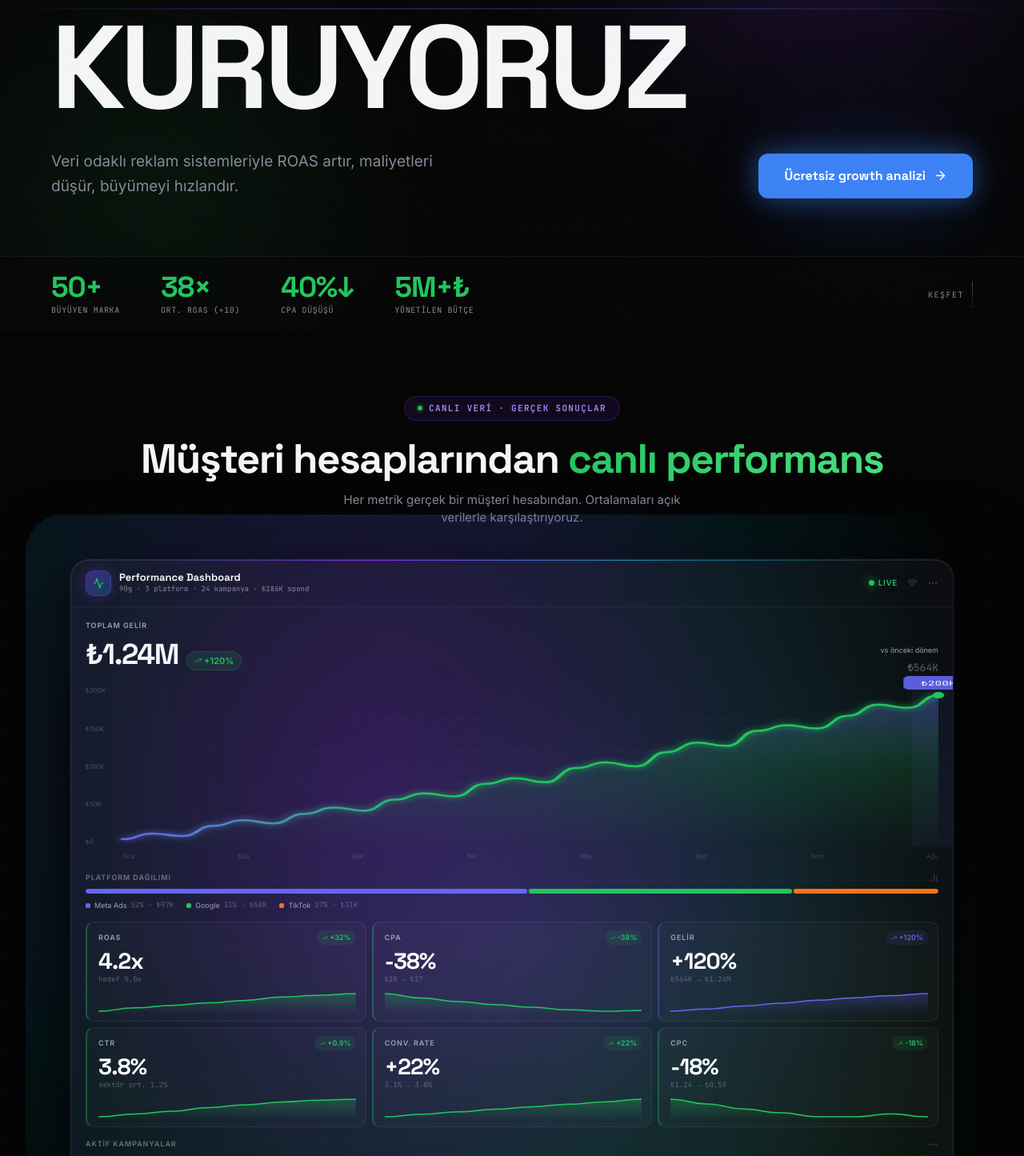
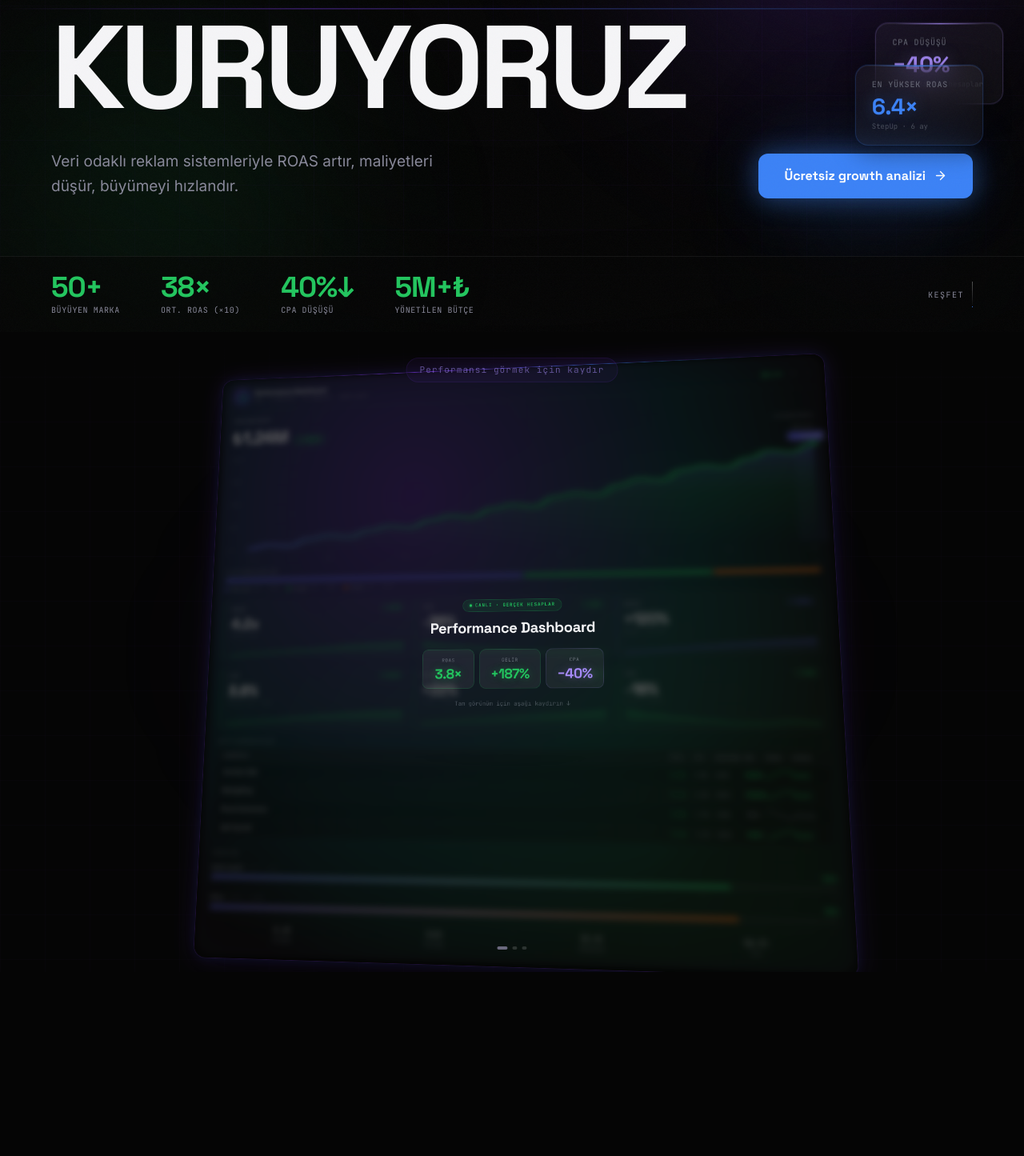
Before and after one commit to yavfur/ajans-site, a Next.js app: page / in a window 1280 px wide. Shown: the part 385-1830 px from the top of the page at 80% size. Built offline with nearby package versions, Linux system fonts and the light colour scheme.

Commit message:
feat: floating UI cards on hero, 3-stage sticky scroll dashboard reveal

```diff
--- a/components/DataReveal.tsx
+++ b/components/DataReveal.tsx
@@ -1,182 +1,291 @@
 "use client";
 
 import { useRef } from "react";
-import { motion, useScroll, useTransform } from "framer-motion";
+import {
+  motion,
+  useScroll,
+  useTransform,
+  useSpring,
+  MotionValue,
+} from "framer-motion";
 import KpiDashboard from "@/components/KpiDashboard";
 
+/* ── Preview overlay — shown when card is small (phase 1) ── */
+function PreviewOverlay({ opacity }: { opacity: MotionValue<number> }) {
+  const PREVIEW = [
+    { label: "ROAS",    value: "3.8×",  accent: "#22C55E" },
+    { label: "Gelir",   value: "+187%", accent: "#22C55E" },
+    { label: "CPA",     value: "−40%",  accent: "#A78BFA" },
+  ];
+
+  return (
+    <motion.div
+      style={{
+        position: "absolute",
+        inset: 0,
+        display: "flex",
+        flexDirection: "column",
+        alignItems: "center",
+        justifyContent: "center",
+        gap: "12px",
+        zIndex: 10,
+        opacity,
+        pointerEvents: "none",
+        padding: "24px",
+      }}
+    >
+      {/* Header */}
+      <div style={{ textAlign: "center", marginBottom: "8px" }}>
+        <div style={{
+          display: "inline-flex", alignItems: "center", gap: "6px",
+          padding: "4px 12px", borderRadius: "99px",
+          background: "rgba(34,197,94,0.1)", border: "1px solid rgba(34,197,94,0.2)",
+          marginBottom: "10px",
+        }}>
+          <span style={{
+            width: "5px", height: "5px", borderRadius: "50%",
+            background: "#22C55E", display: "inline-block",
+            boxShadow: "0 0 6px rgba(34,197,94,0.8)",
+            animation: "pulse-dot 1.4s ease-in-out infinite",
+          }} />
+          <span style={{
+            fontSize: "9px", fontWeight: 700, color: "#22C55E",
+            letterSpacing: "0.14em", textTransform: "uppercase",
+            fontFamily: "var(--font-mono)",
+          }}>Canlı · Gerçek Hesaplar</span>
+        </div>
+        <div style={{
+          fontSize: "clamp(18px,2.5vw,28px)", fontWeight: 800,
+          color: "#F5F5F7", fontFamily: "var(--font-heading)",
+          letterSpacing: "-0.02em",
+        }}>
+          Performance Dashboard
+        </div>
+      </div>
+
+      {/* KPI chips */}
+      <div style={{ display: "flex", gap: "10px", flexWrap: "wrap", justifyContent: "center" }}>
+        {PREVIEW.map((kpi) => (
+          <div key={kpi.label} style={{
+            background: "rgba(255,255,255,0.06)",
+            border: `1px solid ${kpi.accent}30`,
+            borderRadius: "12px",
+            padding: "14px 20px",
+            textAlign: "center",
+            minWidth: "100px",
+          }}>
+            <div style={{
+              fontSize: "9px", color: "rgba(156,163,175,0.6)",
+              fontFamily: "var(--font-mono)", letterSpacing: "0.1em",
+              textTransform: "uppercase", marginBottom: "6px",
+            }}>
+              {kpi.label}
+            </div>
+            <div style={{
+              fontSize: "26px", fontWeight: 800,
+              color: kpi.accent, fontFamily: "var(--font-heading)",
+              letterSpacing: "-0.03em", lineHeight: 1,
+              textShadow: `0 0 16px ${kpi.accent}60`,
+            }}>
+              {kpi.value}
+            </div>
+          </div>
+        ))}
+      </div>
+
+      <div style={{
+        fontSize: "11px", color: "rgba(156,163,175,0.4)",
+        fontFamily: "var(--font-mono)", marginTop: "8px",
+      }}>
+        Tam görünüm için aşağı kaydırın ↓
+      </div>
+    </motion.div>
+  );
+}
+
 export default function DataReveal() {
-  const ref = useRef<HTMLDivElement>(null);
+  const containerRef = useRef<HTMLDivElement>(null);
   const { scrollYProgress } = useScroll({
-    target: ref,
-    offset: ["start end", "center center"],
+    target: containerRef,
+    offset: ["start start", "end end"],
   });
 
-  const opacity = useTransform(scrollYProgress, [0, 0.4], [0, 1]);
-  const scale = useTransform(scrollYProgress, [0, 0.6], [0.88, 1]);
-  const y = useTransform(scrollYProgress, [0, 0.6], [60, 0]);
+  // Spring smoothing for all transforms
+  const smooth = { stiffness: 80, damping: 20 };
+  const sp = useSpring(scrollYProgress, smooth);
+
+  // Phase 1 (0–30%): small tilted card
+  // Phase 2 (30–70%): expanding, straightening
+  // Phase 3 (70–100%): full screen
+
+  const scale      = useTransform(sp, [0, 0.5, 1], [0.62, 0.84, 1]);
+  const borderRadius = useTransform(sp, [0, 0.7, 1], [24, 12, 0]);
+  const rotateX    = useTransform(sp, [0, 0.4], [8, 0]);
+  const rotateY    = useTransform(sp, [0, 0.4], [-6, 0]);
+  const glow       = useTransform(sp, [0, 0.5, 1], [0.3, 0.7, 0]);
+
+  // Overlay: visible in phase 1, fades out through phase 2
+  const previewOpacity = useTransform(sp, [0, 0.35, 0.55], [1, 1, 0]);
+  // Dashboard: blurred in phase 1, clear by phase 2
+  const dashBlur   = useTransform(sp, [0, 0.45], [8, 0]);
+  const dashOpacity = useTransform(sp, [0, 0.25, 0.5], [0.25, 0.6, 1]);
+
+  // Scroll hint arrow fades out
+  const hintOpacity = useTransform(sp, [0, 0.2], [1, 0]);
 
   return (
-    <section
-      ref={ref}
-      style={{
+    /* Sticky container — 280vh creates scroll room */
+    <div
+      ref={containerRef}
+      style={{ height: "280vh", position: "relative" }}
+      className="reveal-container"
+    >
+      {/* Sticky frame */}
+      <div style={{
+        position: "sticky",
+        top: 0,
+        height: "100vh",
+        display: "flex",
+        flexDirection: "column",
+        alignItems: "center",
+        justifyContent: "center",
+        overflow: "hidden",
         background: "#050505",
-        padding: "clamp(60px,10vh,120px) 0 clamp(60px,10vh,120px)",
-        position: "relative",
-        overflow: "hidden",
-      }}
-    >
-      {/* Background */}
-      <div style={{ position: "absolute", inset: 0, pointerEvents: "none" }}>
-        <div
+      }}>
+
+        {/* Background glows */}
+        <div style={{ position: "absolute", inset: 0, pointerEvents: "none" }}>
+          <div style={{
+            position: "absolute", top: "50%", left: "50%",
+            transform: "translate(-50%,-50%)",
+            width: "900px", height: "600px",
+            background: "radial-gradient(ellipse, rgba(124,58,237,0.14) 0%, transparent 65%)",
+            filter: "blur(80px)",
+          }} />
+          <div className="grid-bg" style={{ position: "absolute", inset: 0, opacity: 0.4 }} />
+          {/* Top fade from hero */}
+          <div style={{
+            position: "absolute", top: 0, left: 0, right: 0, height: "100px",
+            background: "linear-gradient(to bottom, #050505, transparent)",
+          }} />
+        </div>
+
+        {/* Scroll hint — fades out */}
+        <motion.div
           style={{
             position: "absolute",
-            top: "50%",
+            top: "32px",
             left: "50%",
-            transform: "translate(-50%,-50%)",
-            width: "1000px",
-            height: "600px",
-            background:
-              "radial-gradient(ellipse, rgba(124,58,237,0.12) 0%, transparent 65%)",
-            filter: "blur(60px)",
+            transform: "translateX(-50%)",
+            opacity: hintOpacity,
+            zIndex: 20,
+            textAlign: "center",
           }}
-        />
-        <div
-          className="grid-bg"
-          style={{ position: "absolute", inset: 0, opacity: 0.5 }}
-        />
-        {/* Top edge fade */}
-        <div
+        >
+          <div style={{
+            display: "inline-flex", alignItems: "center", gap: "8px",
+            padding: "6px 16px", borderRadius: "99px",
+            background: "rgba(124,58,237,0.1)", border: "1px solid rgba(124,58,237,0.2)",
+          }}>
+            <span style={{
+              fontSize: "11px", color: "#A78BFA",
+              fontFamily: "var(--font-mono)", letterSpacing: "0.1em",
+            }}>
+              Performansı görmek için kaydır
+            </span>
+          </div>
+        </motion.div>
+
+        {/* ── THE EXPANDING CARD ── */}
+        <motion.div
+          style={{
+            width: "100%",
+            maxWidth: "100vw",
+            height: "100%",
+            display: "flex",
+            alignItems: "center",
+            justifyContent: "center",
+            perspective: "1200px",
+          }}
+        >
+          <motion.div
+            style={{
+              width: "100%",
+              maxWidth: "1200px",
+              scale,
+              borderRadius,
+              rotateX,
+              rotateY,
+              transformStyle: "preserve-3d",
+              position: "relative",
+              overflow: "hidden",
+              willChange: "transform",
+              boxShadow: useTransform(
+                glow,
+                (v) => `0 0 ${Math.round(v * 120)}px rgba(124,58,237,${(v * 0.4).toFixed(2)}), 0 0 ${Math.round(v * 60)}px rgba(59,130,246,${(v * 0.2).toFixed(2)}), 0 32px 80px rgba(0,0,0,0.6)`
+              ),
+              border: useTransform(
+                glow,
+                (v) => `1px solid rgba(124,58,237,${(v * 0.5).toFixed(2)})`
+              ),
+              background: "#050505",
+              padding: useTransform(sp, [0, 0.7, 1], ["8px", "4px", "0px"]),
+            }}
+          >
+            {/* Glow border top */}
+            <div style={{
+              position: "absolute", top: 0, left: "10%", right: "10%", height: "1px",
+              background: "linear-gradient(90deg, transparent, rgba(124,58,237,0.7), rgba(59,130,246,0.5), transparent)",
+              zIndex: 5,
+            }} />
+
+            {/* Phase 1: preview overlay */}
+            <PreviewOverlay opacity={previewOpacity} />
+
+            {/* Phase 2-3: actual dashboard, blurred then sharp */}
+            <motion.div
+              style={{
+                opacity: dashOpacity,
+                filter: useTransform(dashBlur, (v) => `blur(${v}px)`),
+              }}
+            >
+              <KpiDashboard />
+            </motion.div>
+          </motion.div>
+        </motion.div>
+
+        {/* Phase-progress dots */}
+        <motion.div
           style={{
             position: "absolute",
-            top: 0,
-            left: 0,
-            right: 0,
-            height: "80px",
-            background: "linear-gradient(to bottom, #050505, transparent)",
+            bottom: "28px",
+            left: "50%",
+            transform: "translateX(-50%)",
+            display: "flex",
+            gap: "6px",
+            alignItems: "center",
+            opacity: useTransform(sp, [0.85, 1], [1, 0]),
           }}
-        />
-        {/* Bottom edge fade */}
-        <div
-          style={{
-            position: "absolute",
-            bottom: 0,
-            left: 0,
-            right: 0,
-            height: "80px",
-            background: "linear-gradient(to top, #050505, transparent)",
-          }}
-        />
-      </div>
-
-      <div
-        style={{
-          maxWidth: "1200px",
-          margin: "0 auto",
-          padding: "0 clamp(16px,4vw,48px)",
-          position: "relative",
-          zIndex: 1,
-        }}
-      >
-        {/* Label + heading */}
-        <motion.div
-          initial={{ opacity: 0, y: 24 }}
-          whileInView={{ opacity: 1, y: 0 }}
-          viewport={{ once: true }}
-          transition={{ duration: 0.6, ease: [0.22, 1, 0.36, 1] }}
-          style={{ marginBottom: "clamp(32px,5vh,64px)", textAlign: "center" }}
         >
-          <div
-            style={{
-              display: "inline-flex",
-              alignItems: "center",
-              gap: "8px",
-              padding: "6px 16px",
-              borderRadius: "99px",
-              background: "rgba(124,58,237,0.1)",
-              border: "1px solid rgba(124,58,237,0.25)",
-              marginBottom: "20px",
-            }}
-          >
-            <span
-              className="animate-pulse-dot"
+          {[0.15, 0.5, 0.85].map((threshold, i) => (
+            <motion.div
+              key={i}
               style={{
-                display: "inline-block",
-                width: "6px",
-                height: "6px",
-                borderRadius: "50%",
-                background: "#22C55E",
-                boxShadow: "0 0 6px rgba(34,197,94,0.8)",
+                width: useTransform(sp,
+                  [threshold - 0.15, threshold, threshold + 0.15],
+                  [6, 18, 6]
+                ),
+                height: "4px",
+                borderRadius: "2px",
+                background: useTransform(sp,
+                  [threshold - 0.1, threshold, threshold + 0.1],
+                  ["rgba(255,255,255,0.15)", "#7C3AED", "rgba(255,255,255,0.15)"]
+                ),
               }}
             />
-            <span
-              style={{
-                fontSize: "11px",
-                fontWeight: 700,
-                color: "#A78BFA",
-                letterSpacing: "0.12em",
-                textTransform: "uppercase",
-                fontFamily: "var(--font-mono)",
-              }}
-            >
-              Canlı Veri · Gerçek Sonuçlar
-            </span>
-          </div>
-
-          <h2
-            style={{
-              fontSize: "clamp(28px, 4vw, 52px)",
-              fontWeight: 800,
-              color: "#F5F5F7",
-              fontFamily: "var(--font-heading)",
-              letterSpacing: "-0.03em",
-              lineHeight: 1.1,
-            }}
-          >
-            Müşteri hesaplarından{" "}
-            <span
-              style={{
-                background:
-                  "linear-gradient(120deg, #22C55E 0%, #4ADE80 100%)",
-                WebkitBackgroundClip: "text",
-                WebkitTextFillColor: "transparent",
-                backgroundClip: "text",
-              }}
-            >
-              canlı performans
-            </span>
-          </h2>
-          <p
-            style={{
-              fontSize: "15px",
-              color: "#888899",
-              marginTop: "12px",
-              maxWidth: "480px",
-              margin: "12px auto 0",
-            }}
-          >
-            Her metrik gerçek bir müşteri hesabından. Ortalamaları açık verilerle
-            karşılaştırıyoruz.
-          </p>
-        </motion.div>
-
-        {/* Dashboard — scroll-reveal */}
-        <motion.div style={{ opacity, scale, y }}>
-          {/* Glow ring behind dashboard */}
-          <div
-            style={{
-              position: "absolute",
-              inset: "-40px",
-              background:
-                "radial-gradient(ellipse at center, rgba(124,58,237,0.12) 0%, transparent 60%)",
-              pointerEvents: "none",
-              zIndex: 0,
-            }}
-          />
-          <div style={{ position: "relative", zIndex: 1 }}>
-            <KpiDashboard />
-          </div>
+          ))}
         </motion.div>
       </div>
-    </section>
+    </div>
   );
 }
--- a/components/Hero.tsx
+++ b/components/Hero.tsx
@@ -53,6 +53,37 @@ const STATS = [
   { val: 38,  suffix: "×",  label: "Ort. ROAS (×10)" },
   { val: 40,  suffix: "%↓", label: "CPA Düşüşü" },
   { val: 5,   suffix: "M+₺",label: "Yönetilen Bütçe" },
+];
+
+/* ── Floating metric cards from reference pattern ── */
+const FLOATING_CARDS = [
+  {
+    metric: "+187%",
+    label: "ROAS artışı",
+    sub: "Lumière Skin · 4 ay",
+    accent: "#22C55E",
+    pos: { top: "18%", right: "3%" },
+    delay: 0,
+    duration: 4.2,
+  },
+  {
+    metric: "−40%",
+    label: "CPA düşüşü",
+    sub: "Ortalama tüm hesaplar",
+    accent: "#A78BFA",
+    pos: { top: "52%", right: "2%" },
+    delay: 1.4,
+    duration: 5.1,
+  },
+  {
+    metric: "6.4×",
+    label: "En yüksek ROAS",
+    sub: "StepUp · 6 ay",
+    accent: "#3B82F6",
+    pos: { bottom: "28%", right: "4%" },
+    delay: 0.8,
+    duration: 3.8,
+  },
 ];
 
 export default function Hero() {
@@ -144,6 +175,70 @@ export default function Hero() {
         />
       </div>
 
+      {/* ══ FLOATING UI CARDS (desktop only) ══ */}
+      <div className="hidden lg:block" style={{ position: "absolute", inset: 0, pointerEvents: "none", zIndex: 2 }}>
+        {FLOATING_CARDS.map((card) => (
+          <motion.div
+            key={card.label}
+            style={{
+              position: "absolute",
+              ...card.pos,
+              background: "rgba(255,255,255,0.04)",
+              backdropFilter: "blur(20px)",
+              WebkitBackdropFilter: "blur(20px)",
+              border: `1px solid ${card.accent}30`,
+              borderRadius: "16px",
+              padding: "16px 20px",
+              minWidth: "160px",
+              boxShadow: `0 8px 32px rgba(0,0,0,0.4), 0 0 0 1px ${card.accent}10, inset 0 1px 0 rgba(255,255,255,0.06)`,
+            }}
+            initial={{ opacity: 0, x: 20 }}
+            animate={{ opacity: 1, x: 0, y: [0, -14, 0] }}
+            transition={{
+              opacity: { duration: 0.6, delay: card.delay + 1.2 },
+              x: { duration: 0.6, delay: card.delay + 1.2 },
+              y: { duration: card.duration, repeat: Infinity, ease: "easeInOut", delay: card.delay + 1.2 },
+            }}
+          >
+            {/* Top accent line */}
+            <div style={{
+              position: "absolute", top: 0, left: "15%", right: "15%", height: "1px",
+              background: `linear-gradient(90deg, transparent, ${card.accent}, transparent)`,
+              borderRadius: "0 0 2px 2px",
+            }} />
+            <div style={{
+              fontSize: "10px",
+              color: "rgba(156,163,175,0.6)",
+              fontFamily: "var(--font-mono)",
+              letterSpacing: "0.08em",
+              textTransform: "uppercase",
+              marginBottom: "6px",
+            }}>
+              {card.label}
+            </div>
+            <div style={{
+              fontSize: "28px",
+              fontWeight: 800,
+              color: card.accent,
+              fontFamily: "var(--font-heading)",
+              letterSpacing: "-0.03em",
+              lineHeight: 1,
+              textShadow: `0 0 20px ${card.accent}60`,
+            }}>
+              {card.metric}
+            </div>
+            <div style={{
+              fontSize: "9px",
+              color: "rgba(156,163,175,0.4)",
+              fontFamily: "var(--font-mono)",
+              marginTop: "5px",
+            }}>
+              {card.sub}
+            </div>
+          </motion.div>
+        ))}
+      </div>
+
       {/* ══ MAIN CONTENT ══ */}
       <div
         style={{
@@ -197,7 +292,7 @@ export default function Hero() {
         </motion.div>
 
         {/* ── HERO HEADLINE — curtain reveal ── */}
-        <div style={{ marginBottom: "clamp(24px, 4vh, 48px)" }}>
+        <div style={{ marginBottom: "clamp(24px, 4vh, 48px)", maxWidth: "min(75vw, 900px)" }}>
           {/* Line 1 */}
           <RevealLine delay={0.15}>
             <span
```
Also changed, not shown: app/globals.css (+7 -0 lines).
